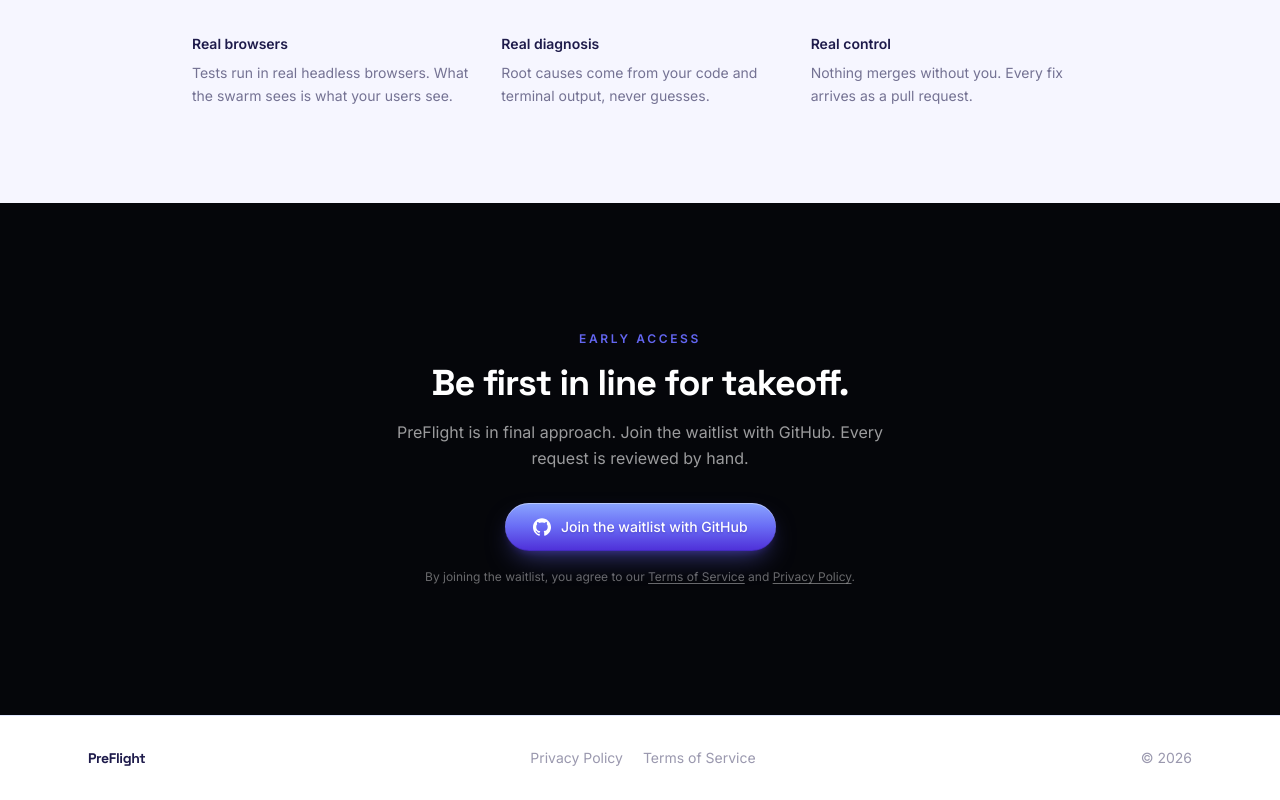
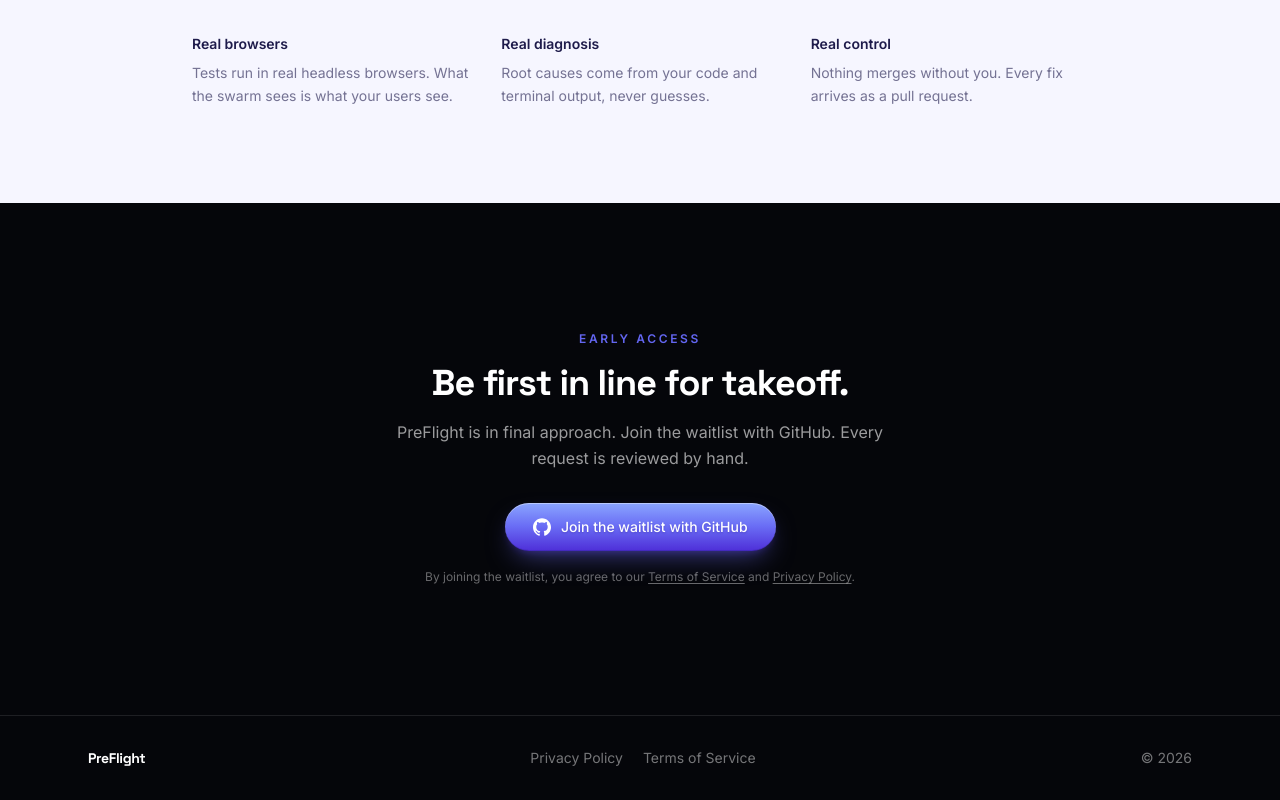
Before and after one commit to James-Software/Preflight, a Next.js app: page / in a window 1280 px wide. Shown: the part 1338-2138 px from the top of the page. Built offline with nearby package versions, Linux system fonts and the light colour scheme; no server answers.

Commit message:
Landing: dark footer

```diff
--- a/components/Footer.tsx
+++ b/components/Footer.tsx
@@ -1,25 +1,25 @@
 export default function Footer() {
   return (
-    <footer className="border-t border-mist bg-white">
+    <footer className="border-t border-white/10 bg-[#05060a]">
       <div className="mx-auto flex max-w-6xl flex-col items-center justify-between gap-3 px-6 py-8 sm:flex-row">
-        <p className="font-display text-sm font-bold tracking-tight text-ink">
+        <p className="font-display text-sm font-bold tracking-tight text-white">
           PreFlight
         </p>
         <div className="flex items-center gap-5">
           <a
             href="/privacy"
-            className="text-sm text-ink/45 transition-colors duration-150 hover:text-ink"
+            className="text-sm text-white/45 transition-colors duration-150 hover:text-white"
           >
             Privacy Policy
           </a>
           <a
             href="/terms"
-            className="text-sm text-ink/45 transition-colors duration-150 hover:text-ink"
+            className="text-sm text-white/45 transition-colors duration-150 hover:text-white"
           >
             Terms of Service
           </a>
         </div>
-        <p className="text-sm text-ink/45">&copy; 2026</p>
+        <p className="text-sm text-white/45">&copy; 2026</p>
       </div>
     </footer>
   );
```
